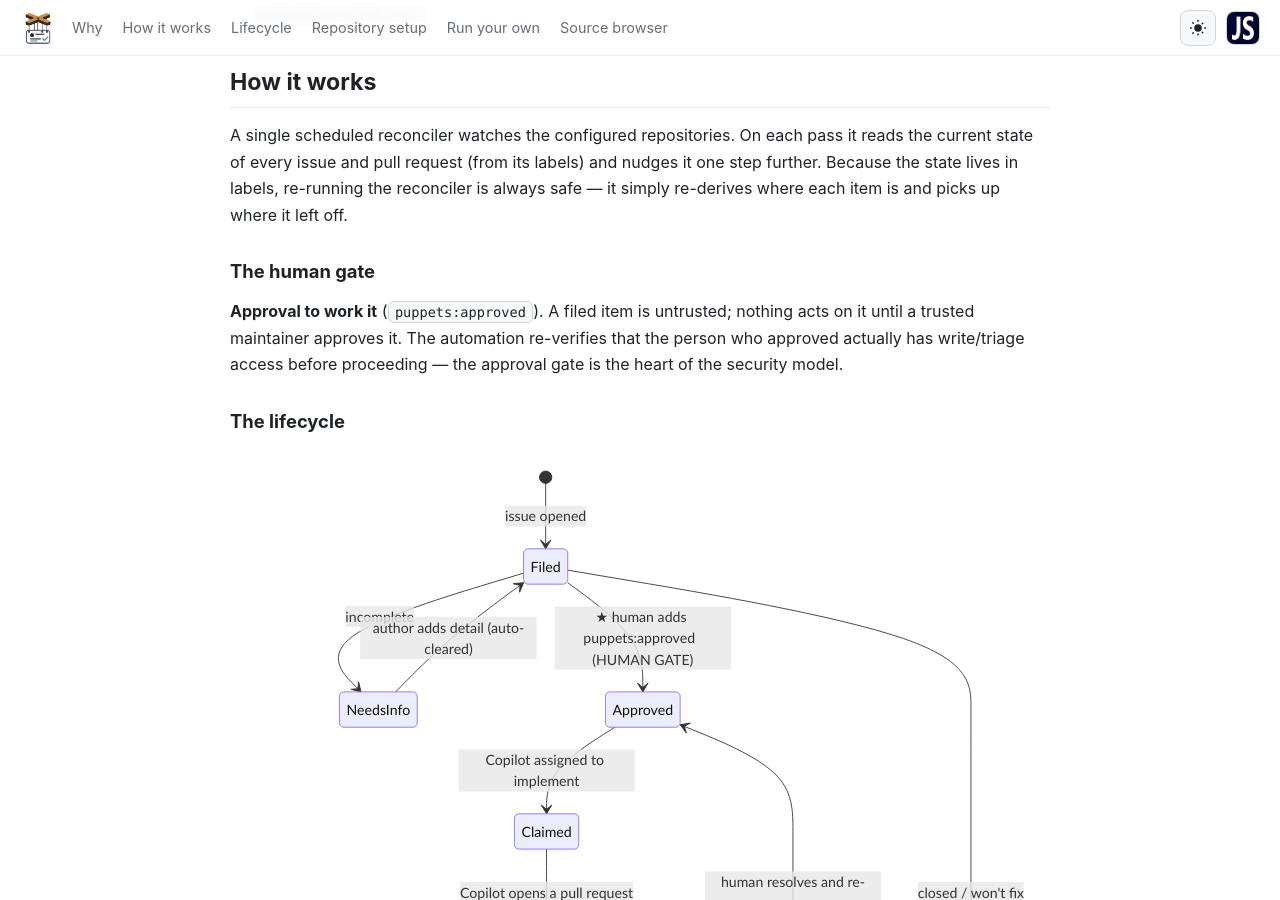
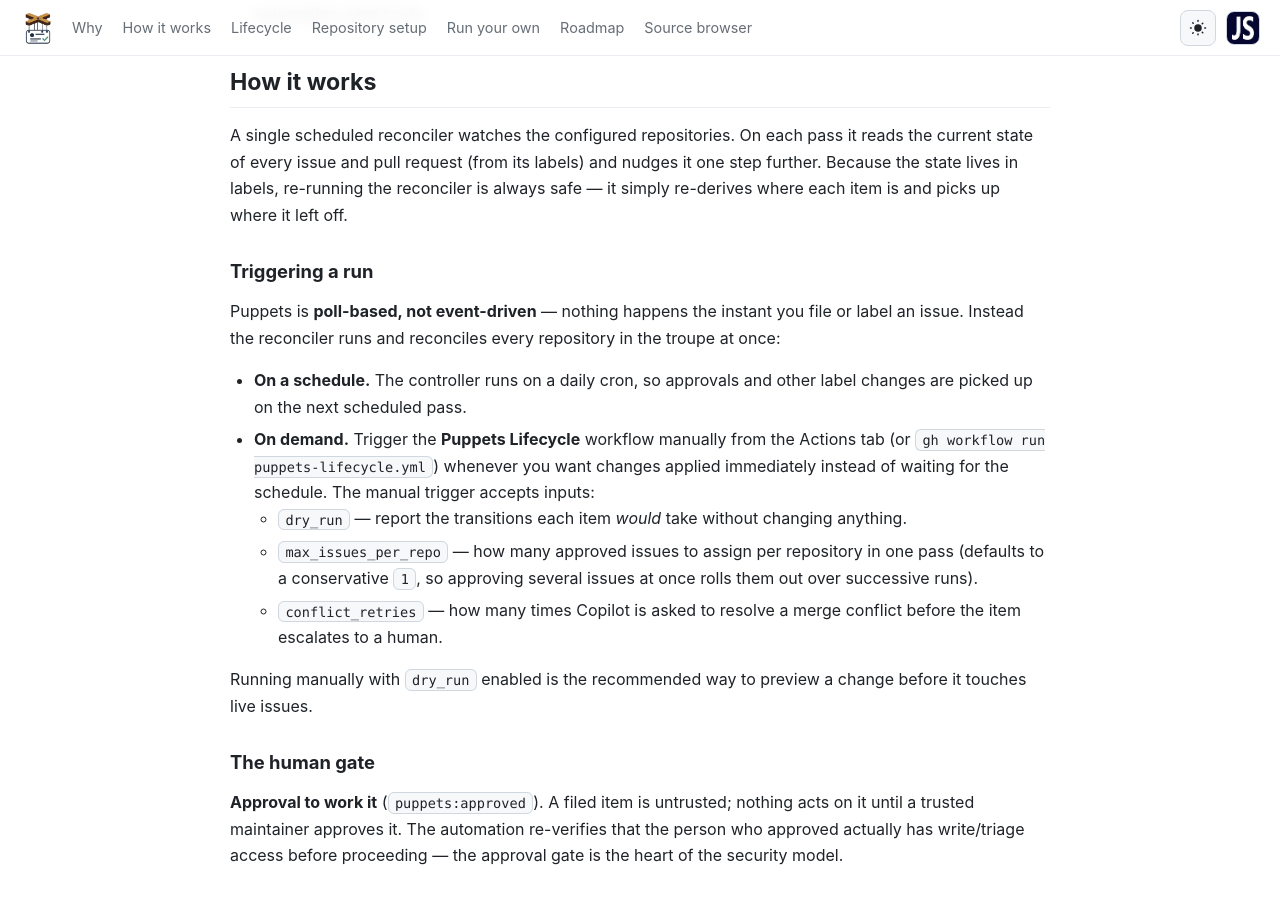
Before and after one commit to JeffSteinbok/JeffSteinbok.github.io, a Jekyll site: the page built from puppets/index.md, in a window 1280 px wide and 900 px high, scrolled down 1345 px. Built offline with Jekyll 4.4.1, drawn with Linux system fonts in a browser that asks for light colours; some of the changed text lies outside the part shown.

Commit message:
Publish Puppets docs (source 8b9eb42)

```diff
--- a/puppets/index.md
+++ b/puppets/index.md
@@ -18,6 +18,8 @@ nav:
     url: "#repository-setup"
   - label: Run your own
     url: "#run-your-own-controller"
+  - label: Roadmap
+    url: "#roadmap"
   - label: Source browser
     url: "/puppets/explorer.html"
 ---
@@ -72,6 +74,26 @@ A single scheduled reconciler watches the configured repositories. On each pass
 current state of every issue and pull request (from its labels) and nudges it one step
 further. Because the state lives in labels, re-running the reconciler is always safe — it
 simply re-derives where each item is and picks up where it left off.
+
+### Triggering a run
+
+Puppets is **poll-based, not event-driven** — nothing happens the instant you file or label
+an issue. Instead the reconciler runs and reconciles every repository in the troupe at once:
+
+- **On a schedule.** The controller runs on a daily cron, so approvals and other label
+  changes are picked up on the next scheduled pass.
+- **On demand.** Trigger the **Puppets Lifecycle** workflow manually from the Actions tab
+  (or `gh workflow run puppets-lifecycle.yml`) whenever you want changes applied immediately
+  instead of waiting for the schedule. The manual trigger accepts inputs:
+  - `dry_run` — report the transitions each item *would* take without changing anything.
+  - `max_issues_per_repo` — how many approved issues to assign per repository in one pass
+    (defaults to a conservative `1`, so approving several issues at once rolls them out over
+    successive runs).
+  - `conflict_retries` — how many times Copilot is asked to resolve a merge conflict before
+    the item escalates to a human.
+
+Running manually with `dry_run` enabled is the recommended way to preview a change before it
+touches live issues.
 
 ### The human gate
 
@@ -240,6 +262,21 @@ human:
   dismissed yet, so nothing slips through unseen.
 - **Waiting on you** — items parked on a human decision (`puppets:needs-human`).
 
+## Roadmap
+
+Puppets today is deliberately a **single central reconciler that polls on a schedule** — one
+place holds the configuration and credentials, every managed repository stays completely free
+of Puppets-specific workflow files, and re-running is always safe because state is re-derived
+from labels. The tradeoff is latency: changes are applied on the next pass rather than the
+instant a label changes.
+
+The natural next step is an **optional real-time trigger** — a lightweight, opt-in hook so
+that approving an issue (or a pull request opening or its checks completing) kicks off a
+reconciliation within seconds, while the scheduled reconciler stays on as the safety net that
+recovers any missed event and runs the time-based passes. Poll-first was chosen on purpose:
+it is simpler, self-healing, and keeps every repository zero-footprint; real-time reaction is
+an enhancement layered on top rather than a replacement.
+
 ## Security posture
 
 - **Untrusted input everywhere.** An issue's title and body are treated as data, never as
```
Also changed, not shown: 1 other file.
